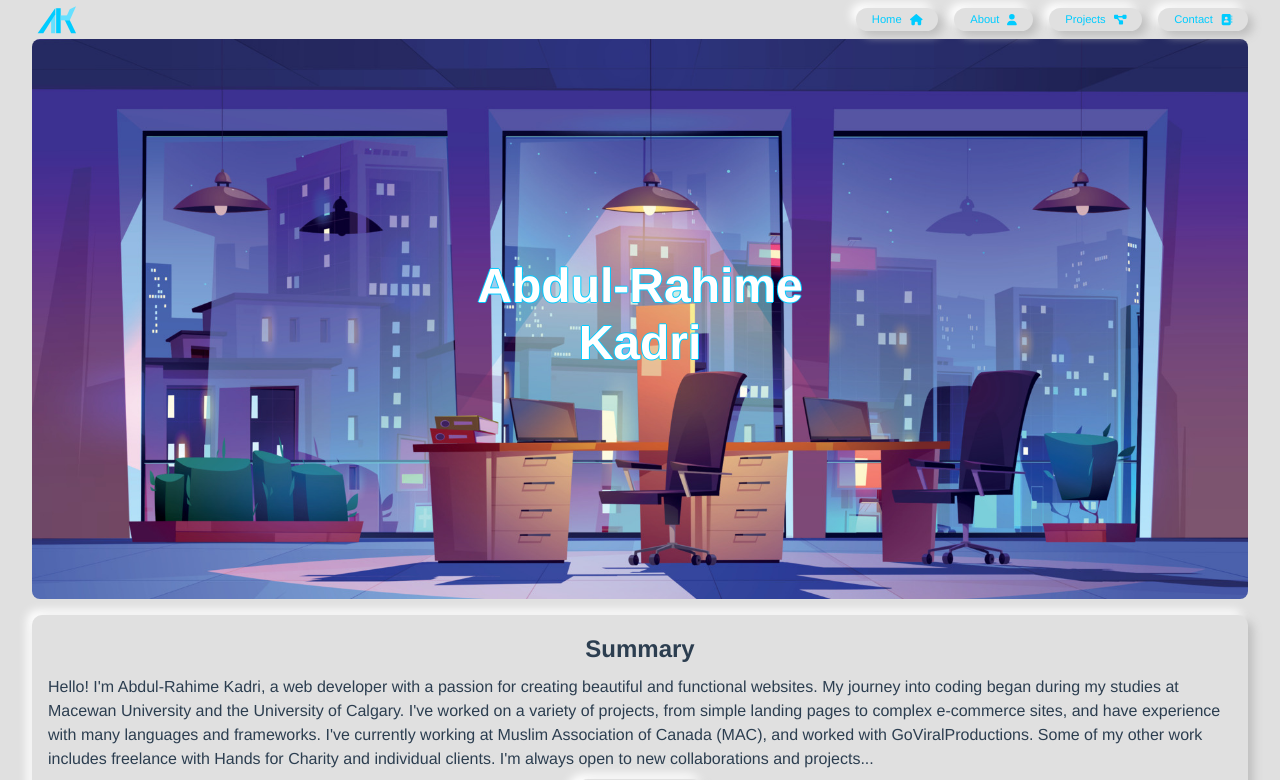
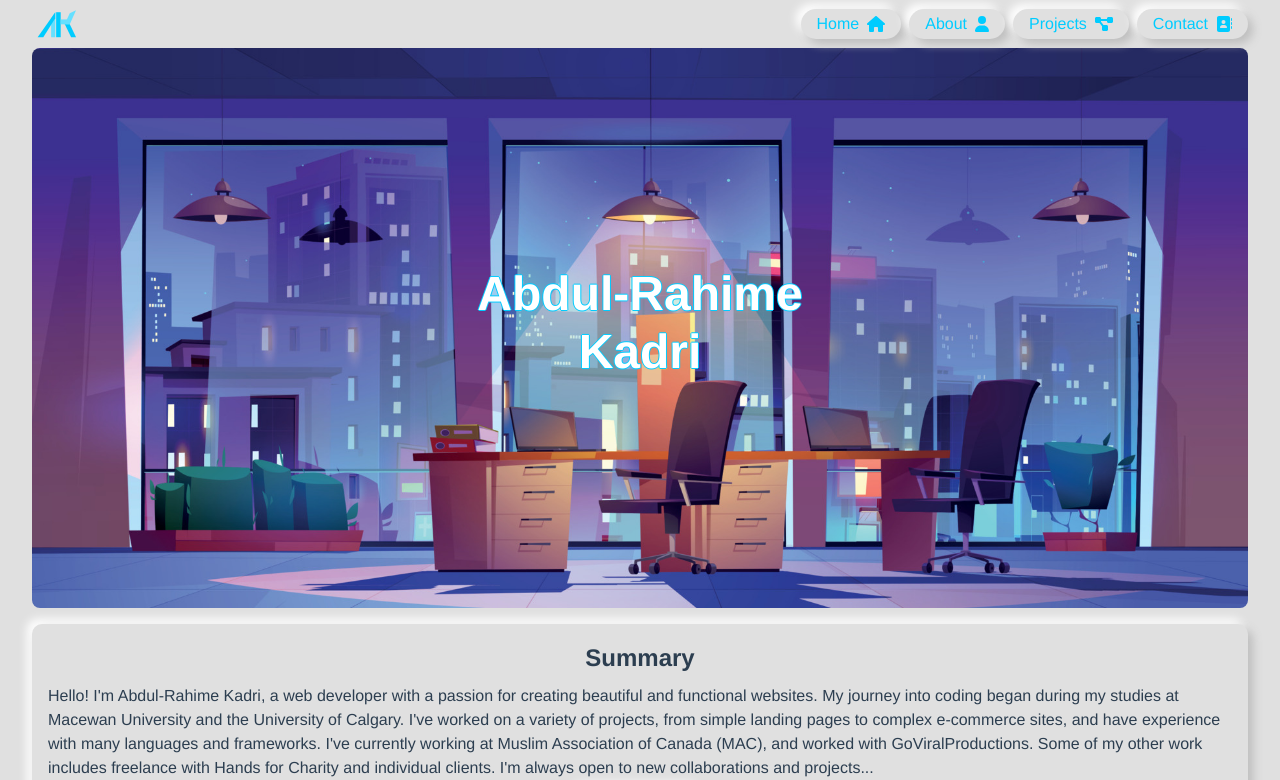
Before and after one commit to AbdulKadri/personal-portfolio-vue, a Vue app: page / in a window 1280 px wide. Shown: the top 780 px of the page. Built offline with nearby package versions, Linux system fonts and the light colour scheme.

Commit message:
Fix styling

```diff
--- a/src/components/Footer.vue
+++ b/src/components/Footer.vue
@@ -14,7 +14,7 @@
   </footer>
 </template>
 
-<style>
+<style scoped>
 footer {
   margin-top: auto;
 }
--- a/src/components/Header.vue
+++ b/src/components/Header.vue
@@ -27,6 +27,7 @@
 
   width: 100%;
   padding: 0 2rem;
+  margin: 0.5rem 0;
   font-size: 1rem;
 }
 
@@ -42,7 +43,7 @@
   display: flex;
   justify-content: center;
   align-items: center;
-  gap: 1rem;
+  gap: 0.5rem;
   height: 100%;
 }
 </style>
```
